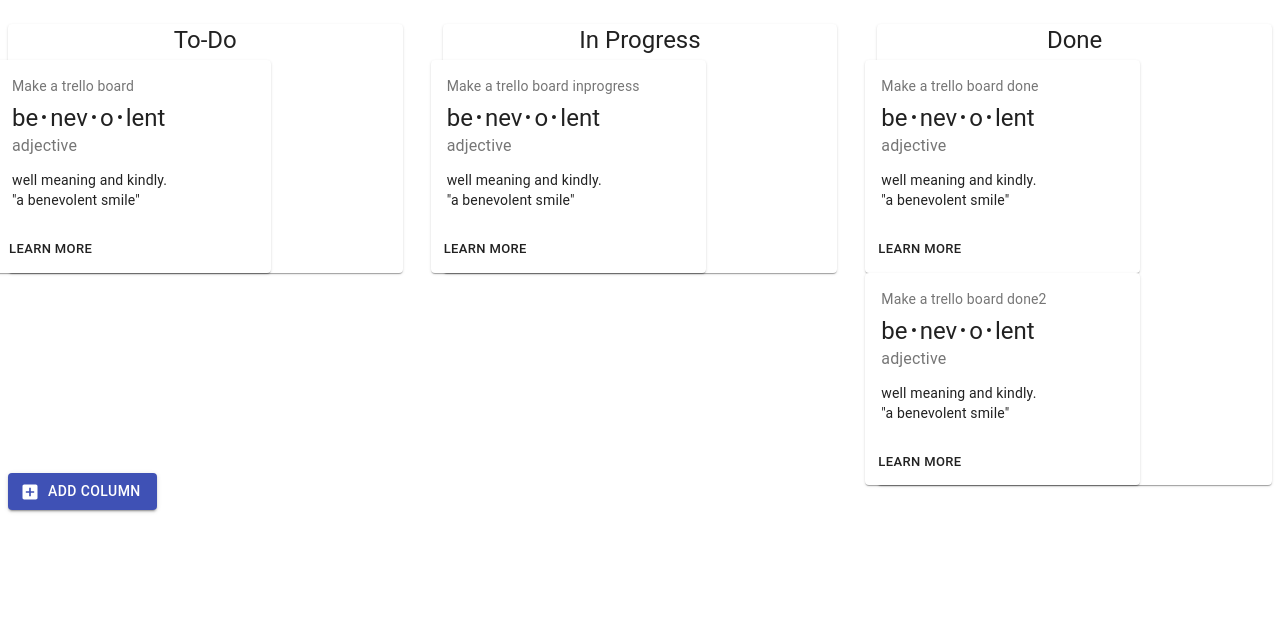
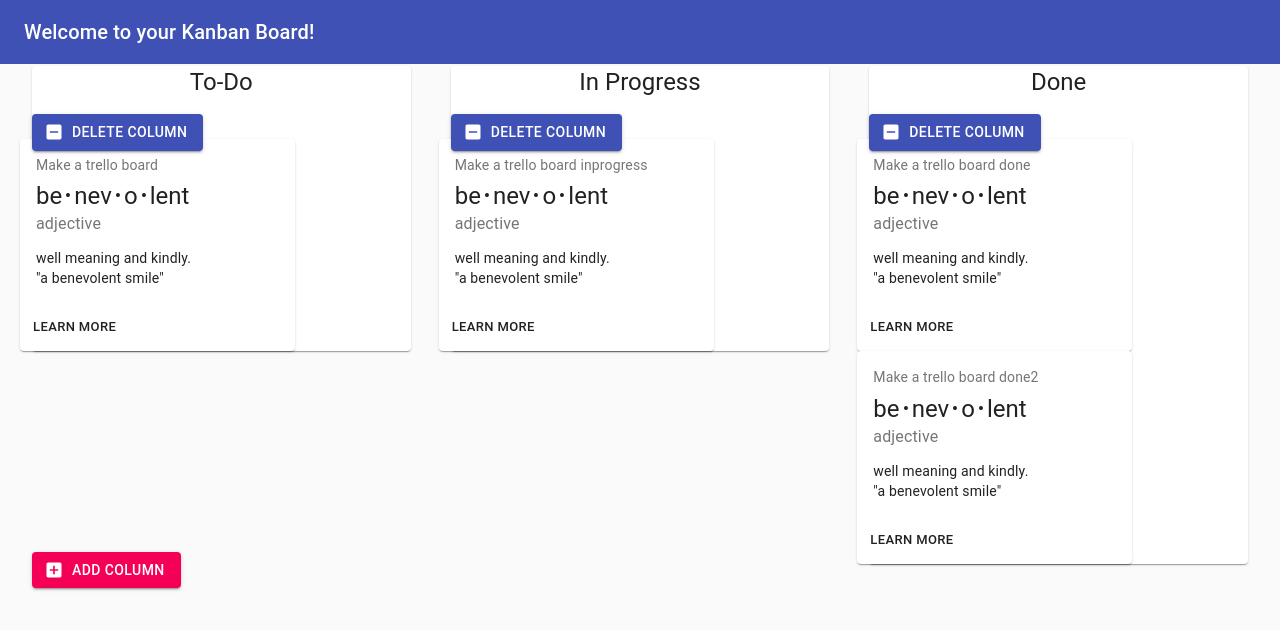
Before and after one commit to Nick00Hash/kanban-board, a React (Create React App) app: page / in a window 1280 px wide. Shown: the top 630 px of the page. Built offline with nearby package versions, Linux system fonts and the light colour scheme.

Commit message:
Added appbar with elevation scroll Remove column button added New column button added

```diff
--- a/src/App.js
+++ b/src/App.js
@@ -1,12 +1,24 @@
-import React from 'react';
-import ContainerOfColumns from './ui/ContainerOfColumns'
+import React from "react";
+import { makeStyles } from "@material-ui/core/styles";
 
-function App() {
+import ContainerOfColumns from "./ui/ContainerOfColumns";
+import RaisedAppBar from "./ui/AppBar";
+
+const useStyles = makeStyles({
+  appContainer: {
+    marginLeft: "2rem",
+    marginRight: "2rem",
+  },
+});
+
+const App = () => {
+  const classes = useStyles();
   return (
-    <div className="App">
-      <ContainerOfColumns/>
+    <div className={classes.appContainer}>
+      <RaisedAppBar />
+      <ContainerOfColumns />
     </div>
   );
-}
+};
 
 export default App;
--- /dev/null
+++ b/src/ui/AppBar.js
@@ -0,0 +1,68 @@
+import React from "react";
+import PropTypes from "prop-types";
+import AppBar from "@material-ui/core/AppBar";
+import Toolbar from "@material-ui/core/Toolbar";
+import Typography from "@material-ui/core/Typography";
+import CssBaseline from "@material-ui/core/CssBaseline";
+import useScrollTrigger from "@material-ui/core/useScrollTrigger";
+import Box from "@material-ui/core/Box";
+import Container from "@material-ui/core/Container";
+
+import NewColumnButton from "./NewColumnButton";
+import { makeStyles } from "@material-ui/core";
+
+const useStyles = makeStyles({
+  addColumnButton: {
+    alignSelf: "flex-end",
+  },
+  title: {
+    flexGrow: 1,
+  },
+});
+
+const ElevationScroll = (props) => {
+  const { children, window } = props;
+  const trigger = useScrollTrigger({
+    disableHysteresis: true,
+    threshold: 0,
+  });
+
+  return React.cloneElement(children, {
+    elevation: trigger ? 4 : 0,
+  });
+};
+
+const RaisedAppBar = (props) => {
+  const { board, setBoard } = props;
+
+  const classes = useStyles();
+  return (
+    <React.Fragment>
+      <CssBaseline />
+      <ElevationScroll {...props}>
+        <AppBar>
+          <Toolbar>
+            <Typography className={classes.title} variant="h6">
+              Welcome to your Kanban Board!
+            </Typography>
+          </Toolbar>
+        </AppBar>
+      </ElevationScroll>
+      {/* <Toolbar />
+      <Container>
+        <Box my={2}>
+          {[...new Array(12)]
+            .map(
+              () => `Cras mattis consectetur purus sit amet fermentum.
+Cras justo odio, dapibus ac facilisis in, egestas eget quam.
+Morbi leo risus, porta ac consectetur ac, vestibulum at eros.
+Praesent commodo cursus magna, vel scelerisque nisl consectetur et.`,
+            )
+            .join('\n')}
+        </Box>
+      </Container> */}
+    </React.Fragment>
+  );
+};
+
+export default RaisedAppBar;
--- a/src/ui/ContainerOfColumns.js
+++ b/src/ui/ContainerOfColumns.js
@@ -4,6 +4,7 @@ import { makeStyles } from "@material-ui/core/styles";
 
 import Column from "./Column";
 import NewColumnButton from "./NewColumnButton";
+import RemoveColumnButton from "./RemoveColumnButton";
 
 const useStyles = makeStyles({
   columnTitle: {
@@ -11,6 +12,7 @@ const useStyles = makeStyles({
     margin: "1rem",
   },
   columnContainer: {
+    marginTop: "30px",
     // marginLeft: "10%",
     // marginRight: "20px",
   },
@@ -78,6 +80,11 @@ const ContainerOfColumns = () => {
           <Typography className={classes.columnTitle} variant="h5">
             {column.title}
           </Typography>
+          <RemoveColumnButton
+            board={board}
+            setBoard={setBoard}
+            columnId={column.columnId}
+          />
           <Column column={column} columnId={column.columnId} />
         </Paper>
       </Grid>
--- a/src/ui/NewColumnButton.js
+++ b/src/ui/NewColumnButton.js
@@ -7,10 +7,12 @@ const NewColumnButton = (props) => {
   const { board, setBoard } = props;
 
   const addNewColumn = () => {
+    // let time = new Date();
+    // let timeStamp = time.getTime();
     setBoard([
       ...board,
       {
-        columnId: 1,
+        columnId: 100,
         title: "Click to change Title",
         cards: [],
       },
@@ -20,7 +22,7 @@ const NewColumnButton = (props) => {
   return (
     <Button
       variant="contained"
-      color="primary"
+      color="secondary"
       startIcon={<AddBoxIcon />}
       onClick={addNewColumn}
     >
--- a/src/ui/RemoveColumnButton.js
+++ b/src/ui/RemoveColumnButton.js
@@ -1,14 +1,14 @@
 import React from "react";
 import Button from "@material-ui/core/Button";
 import Icon from "@material-ui/core/Icon";
-import AddBoxIcon from "@material-ui/icons/AddBox";
+import IndeterminateCheckBoxIcon from "@material-ui/icons/IndeterminateCheckBox";
 
-const RemoveColumnButton = () => {
+const RemoveColumnButton = (props) => {
   const { board, setBoard, columnId } = props;
 
   const removeColumn = () => {
     let remainingColumns = board.filter((column) => {
-      column.columnId != columnId;
+      return column.columnId != columnId;
     });
     setBoard(remainingColumns);
   };
@@ -17,10 +17,10 @@ const RemoveColumnButton = () => {
     <Button
       variant="contained"
       color="primary"
-      startIcon={<AddBoxIcon />}
-      onClick={addNewColumn}
+      startIcon={<IndeterminateCheckBoxIcon />}
+      onClick={removeColumn}
     >
-      Add Column
+      Delete Column
     </Button>
   );
 };
```
